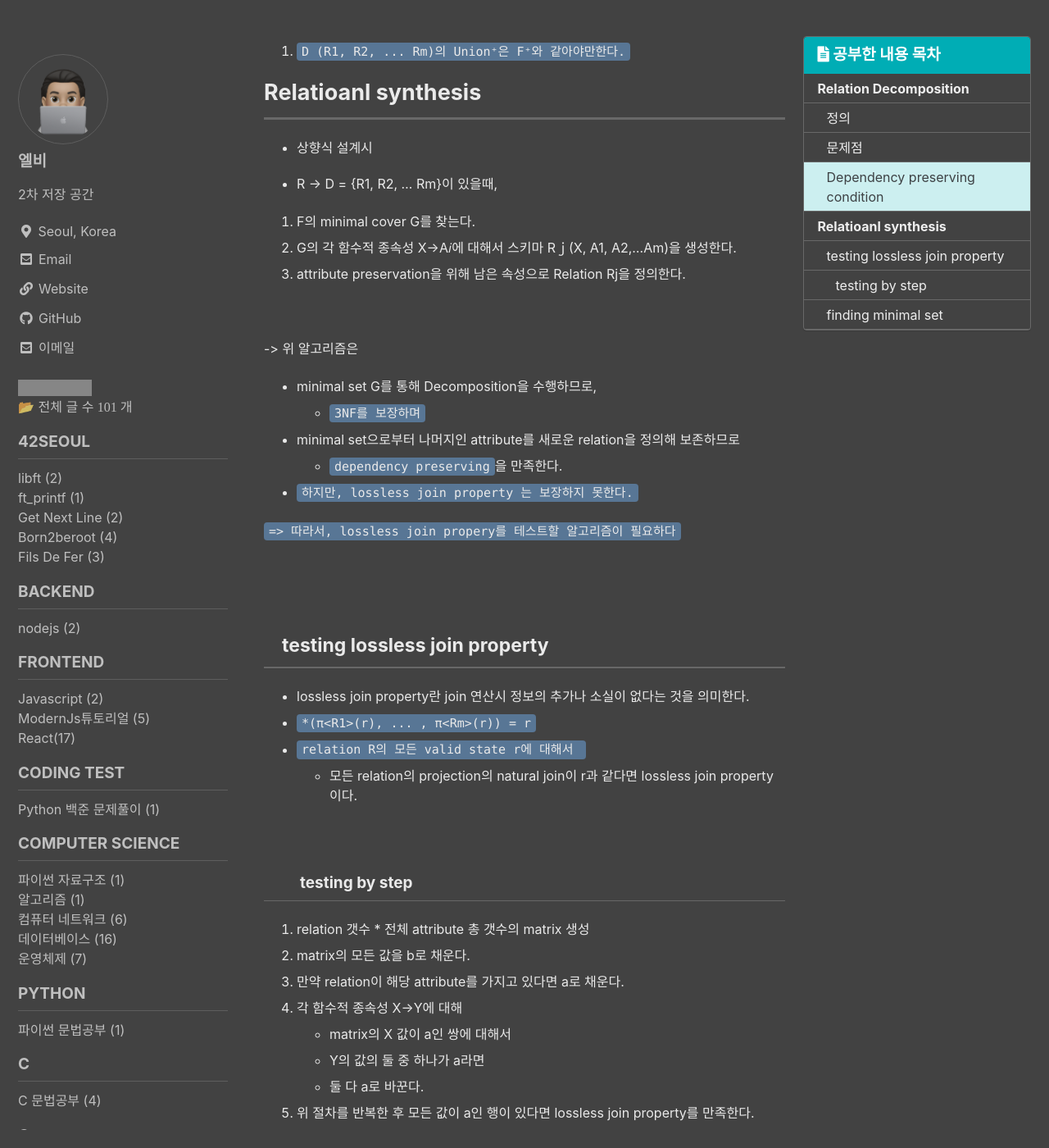
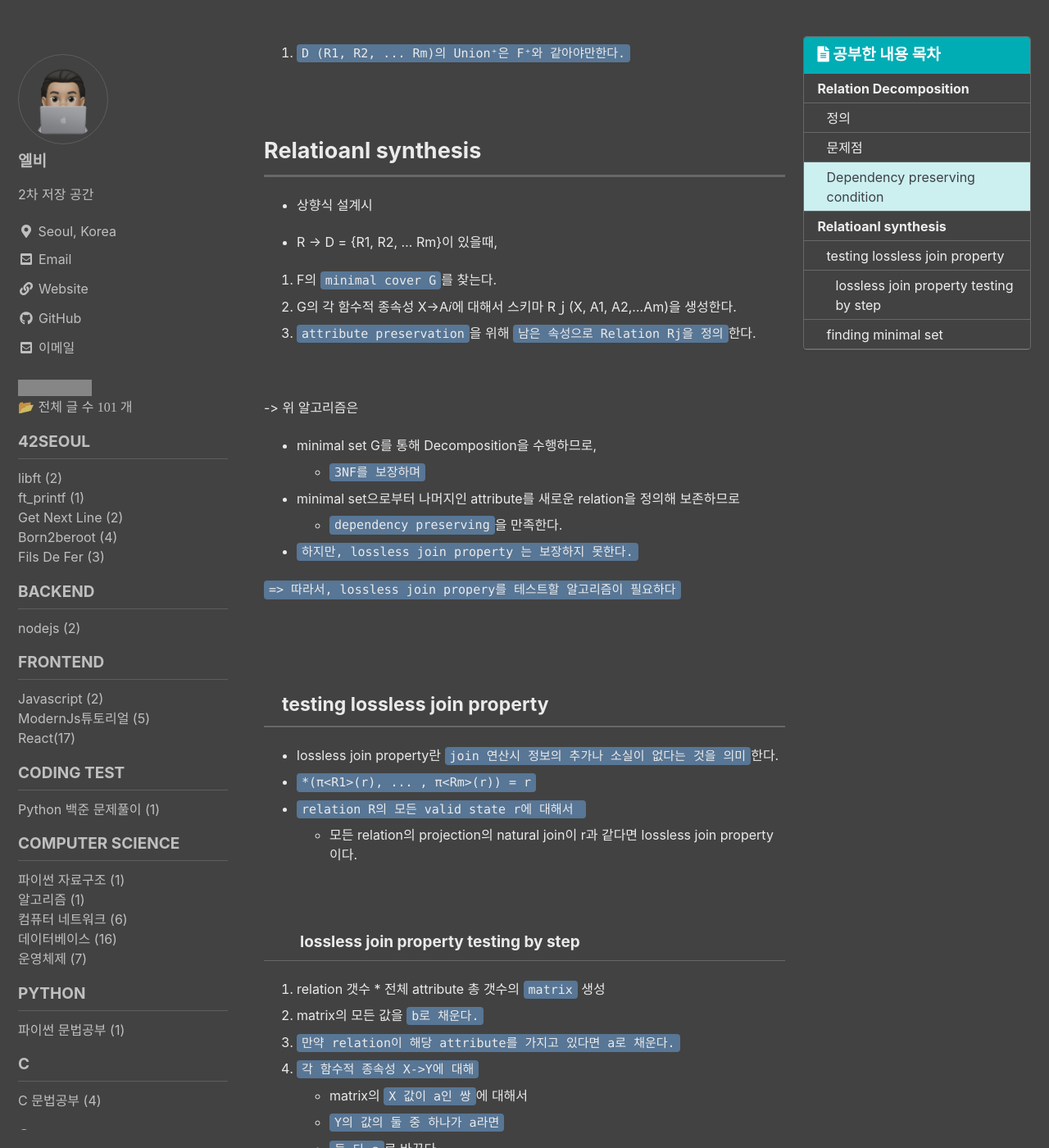
Before and after one commit to koreanddinghwan/koreanddinghwan.github.io, a Jekyll site: the page built from _posts/db/database/2022-11-01-12.md, in a window 1280 px wide and 1400 px high, scrolled down 2171 px. Shown: the whole window at 82% size. Built offline with Jekyll 4.4.1, drawn with Linux system fonts in a browser that asks for light colours; cached includes are drawn as plain includes; some web fonts are replaced; comment, search, counter and statistics services are not loaded; some of the changed text lies outside the part shown; grey boxes are pictures that could not be loaded.

Commit message:
FEAT:POST

```diff
--- a/_posts/db/database/2022-11-01-12.md
+++ b/_posts/db/database/2022-11-01-12.md
@@ -56,9 +56,9 @@ last_modified_at: 2022-11-01
 ## 문제점
 
 - 무작정 universal relation을 분할해 3NF, BCNF로 분할한다고 한들, 좋은 디자인이 될 수 없다.
-- 각 스키마를 tuple만 생각하면서 설계하면 spurious tuple이 생길수도 있고, tuple이 사라질수도 있다.
+- 각 스키마를 tuple만 생각하면서 설계하면 `spurious tuple이 생길수도 있고, tuple이 사라질수도 있다.`
 - 특히, pk-fk가 아닌 속성으로 join했을때 이런 문제가 발생한다.
-- 따라서 분할된 relation을 모두 평가해야한다.
+- `따라서 분할된 relation을 모두 평가해야한다.`
 
 <br>
 
@@ -73,12 +73,14 @@ last_modified_at: 2022-11-01
 
 <br>
 
-- 만약 추론됨으로서 함수적 종속성이 파악된다면, update마다 함수적 종속성을 확인해야함으로 성능상으로 문제가 발생하게된다.
+- 만약 추론됨으로서 함수적 종속성이 파악된다면, update마다 함수적 종속성을 확인해야함으로 `성능상 이슈가 발생`하게된다.
 
 <br>
 
 2. `D (R1, R2, ... Rm)의 Union⁺은 F⁺와 같아야만한다.`
 
+<br>
+<br>
 
 # Relatioanl synthesis
 
@@ -86,9 +88,9 @@ last_modified_at: 2022-11-01
 
 - R -> D = {R1, R2, ... Rm}이 있을때,
 
-1. F의 minimal cover G를 찾는다.
+1. F의 `minimal cover G`를 찾는다.
 2. G의 각 함수적 종속성 X->A𝑖에 대해서 스키마 Rｊ(X, A1, A2,...Am)을 생성한다.
-3. attribute preservation을 위해 남은 속성으로 Relation Rj을 정의한다.
+3. `attribute preservation`을 위해 `남은 속성으로 Relation Rj을 정의`한다.
 
 <br>
 
@@ -109,23 +111,23 @@ last_modified_at: 2022-11-01
 
 ## testing lossless join property
 
-- lossless join property란 join 연산시 정보의 추가나 소실이 없다는 것을 의미한다.
+- lossless join property란 `join 연산시 정보의 추가나 소실이 없다는 것을 의미`한다.
 - `*(π<R1>(r), ... , π<Rm>(r)) = r`
 - `relation R의 모든 valid state r에 대해서 `
 	- 모든 relation의 projection의 natural join이 r과 같다면 lossless join property이다.
 
 <br>
 
-### testing by step
+### lossless join property testing by step
 
-1. relation 갯수 * 전체 attribute 총 갯수의 matrix 생성
-2. matrix의 모든 값을 b로 채운다.
-3. 만약 relation이 해당 attribute를 가지고 있다면 a로 채운다.
-4. 각 함수적 종속성 X->Y에 대해
-	- matrix의 X 값이 a인 쌍에 대해서
-	- Y의 값의 둘 중 하나가 a라면
-	- 둘 다 a로 바꾼다.
-5. 위 절차를 반복한 후 모든 값이 a인 행이 있다면 lossless join property를 만족한다.
+1. relation 갯수 * 전체 attribute 총 갯수의 `matrix` 생성
+2. matrix의 모든 값을 `b로 채운다.`
+3. `만약 relation이 해당 attribute를 가지고 있다면 a로 채운다.`
+4. `각 함수적 종속성 X->Y에 대해`
+	- matrix의 `X 값이 a인 쌍`에 대해서
+	- `Y의 값의 둘 중 하나가 a라면`
+	- `둘 다 a`로 바꾼다.
+5. 위 절차를 반복한 후 `모든 값이 a인 행이 있다면 lossless join property를 만족`한다.
 
 <br><br>
 
@@ -133,7 +135,7 @@ last_modified_at: 2022-11-01
 
 - relational synthesis에서 minimal set을 찾는 방법에 대해서.
 
-1. 주어진 F를 minimal set이라고 가정하고 줄여나간다.
+1. `주어진 F를 minimal set이라고 가정하고 줄여나간다.`
 2. 모든 FD를 하나씩 분해한다. (X->{A1, A2 ..}) => (X->{A1}, X->{A2} ...)
 3. 각 X->A 에 대해서 G에서 이 함수적 종속성을 뺀 closure G⁺를 찾는다.
 	- 만약 A가 여전히 G⁺에 있다면 방금 뺀 X->A를 삭제한다.
```
